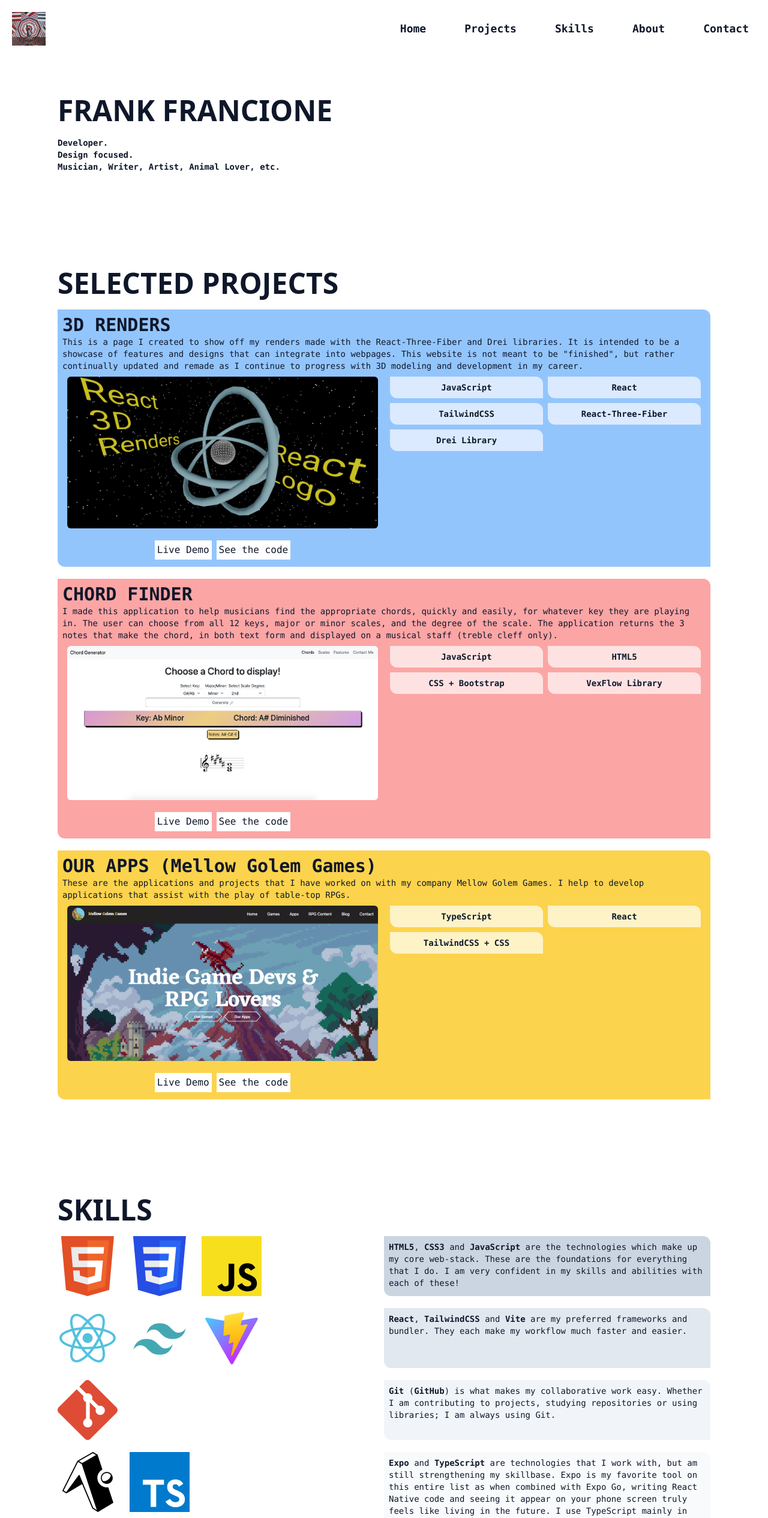
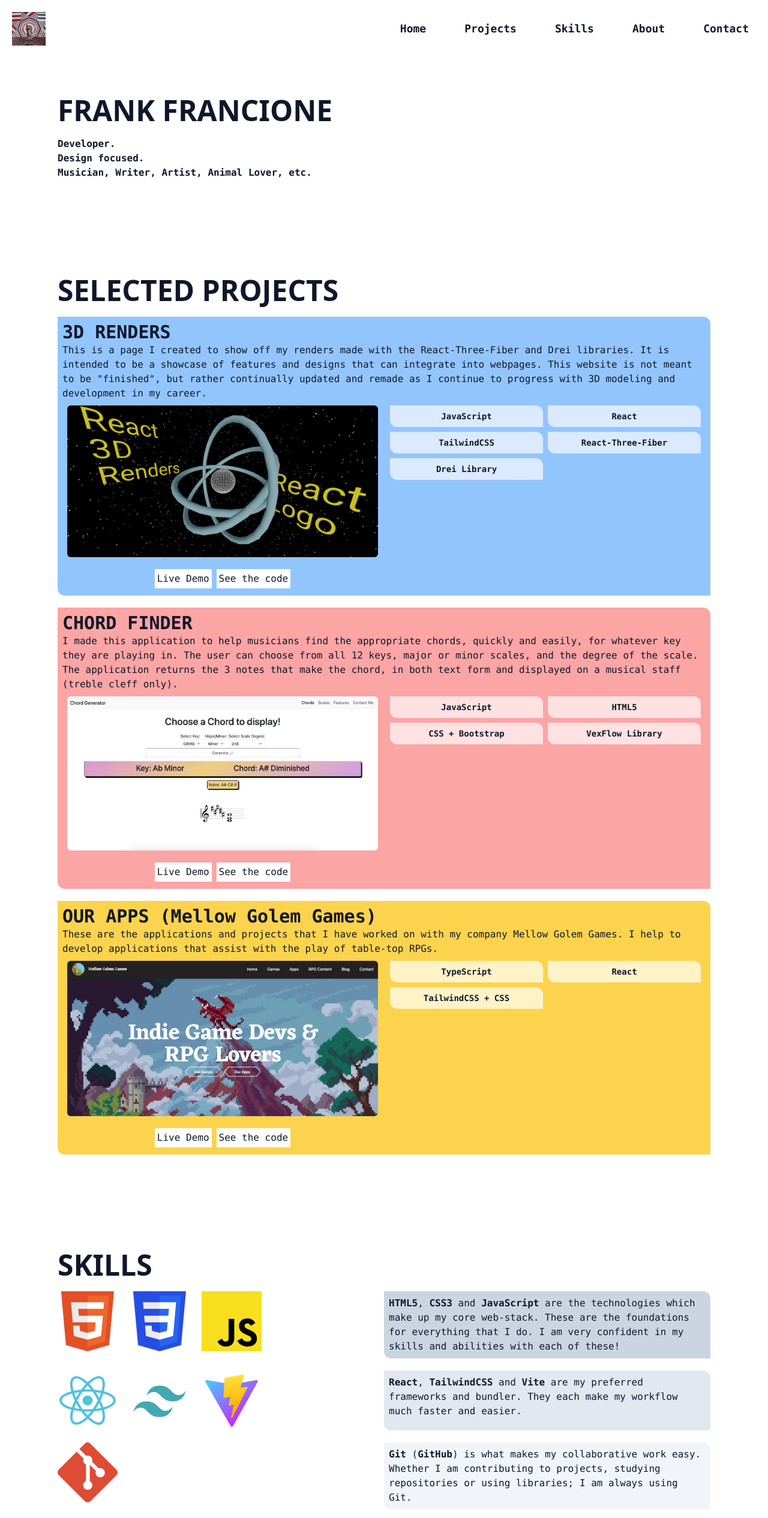
Before and after one commit to Bonyony/my_portfolio_site, a React (Vite) app: page / in a window 1280 px wide. Shown: the top 2531 px of the page at 60% size. Built offline with nearby package versions, Linux system fonts and the light colour scheme; the HTML template or start-up script is replaced by a standard one.

Commit message:
everything is responsive but navbar

```diff
--- a/src/components/About.jsx
+++ b/src/components/About.jsx
@@ -6,7 +6,7 @@ const About = () => {
       <div id="about"></div>
       <div className="mx-4 sm:mx-12 lg:mx-24 mt-40 mb-24">
         <h1 className="font-black text-3xl sm:text-5xl ">ABOUT</h1>
-        <div className="font-mono text-sm sm:text-md mt-5 p-2 bg-indigo-200 rounded-tr-xl rounded-bl-xl">
+        <div className="font-mono text-sm sm:text-base mt-5 p-2 bg-indigo-200 rounded-tr-xl rounded-bl-xl">
           <p>
             My name is <strong>Frank Francione</strong>. <br /> I love playing
             music (guitar, bass, drums, singing, piano and maybe some harmonica
@@ -18,7 +18,7 @@ const About = () => {
               <a
                 href="https://www.mellowgolem.com/"
                 target="_blank"
-                className="underline"
+                className="underline hover:text-slate-500"
               >
                 Mellow Golem Games
               </a>
--- a/src/components/Form.jsx
+++ b/src/components/Form.jsx
@@ -29,7 +29,7 @@ const Form = () => {
   };
 
   return (
-    <div className="font-mono text-sm sm:text-md mt-5 p-2  bg-slate-300 rounded-tr-xl rounded-bl-xl">
+    <div className="font-mono text-sm sm:text-base mt-5 p-2  bg-slate-300 rounded-tr-xl rounded-bl-xl">
       <form onSubmit={onSubmit} className="flex flex-col w-full">
         <label htmlFor="name">YOUR NAME: </label>
         <input type="text" name="name" placeholder="Jimbo Jones" required />
--- a/src/components/Hero.jsx
+++ b/src/components/Hero.jsx
@@ -8,7 +8,7 @@ const Hero = () => {
         <h1 className="font-black text-3xl sm:text-5xl sm:w-1/2 ">
           FRANK FRANCIONE
         </h1>
-        <div className="font-bold font-mono text-sm sm:text-md mt-5">
+        <div className="font-bold font-mono text-sm sm:text-base mt-5">
           <p>Developer.</p>
           <p>Design focused.</p>
           <p>Musician, Writer, Artist, Animal Lover, etc.</p>
--- a/src/components/Projects.jsx
+++ b/src/components/Projects.jsx
@@ -17,7 +17,7 @@ const Projects = () => {
           >
             <h2 className="font-bold text-xl sm:text-3xl">3D RENDERS</h2>
 
-            <p className="text-sm sm:text-md">
+            <p className="text-sm sm:text-base">
               This is a page I created to show off my renders made with the
               React-Three-Fiber and Drei libraries. It is intended to be a
               showcase of features and designs that can integrate into webpages.
@@ -78,7 +78,7 @@ const Projects = () => {
             className="flex-col bg-red-300 p-2 w-full  rounded-tr-xl rounded-bl-xl"
           >
             <h2 className="font-bold text-xl sm:text-3xl">CHORD FINDER</h2>
-            <p className="text-sm sm:text-md">
+            <p className="text-sm sm:text-base">
               I made this application to help musicians find the appropriate
               chords, quickly and easily, for whatever key they are playing in.
               The user can choose from all 12 keys, major or minor scales, and
@@ -137,7 +137,7 @@ const Projects = () => {
             <h2 className="font-bold text-xl sm:text-3xl">
               OUR APPS (Mellow Golem Games)
             </h2>
-            <p className="text-sm sm:text-md">
+            <p className="text-sm sm:text-base">
               These are the applications and projects that I have worked on with
               my company Mellow Golem Games. I help to develop applications that
               assist with the play of table-top RPGs.
--- a/src/components/Skills.jsx
+++ b/src/components/Skills.jsx
@@ -9,7 +9,7 @@ const Skills = () => {
 
         <div
           id="logos"
-          className="grid grid-flow-row gap-5 mt-5 text-sm sm:text-md font-mono"
+          className="grid grid-flow-row gap-5 mt-5 text-sm sm:text-base font-mono"
         >
           <div
             id="webstack"
```
